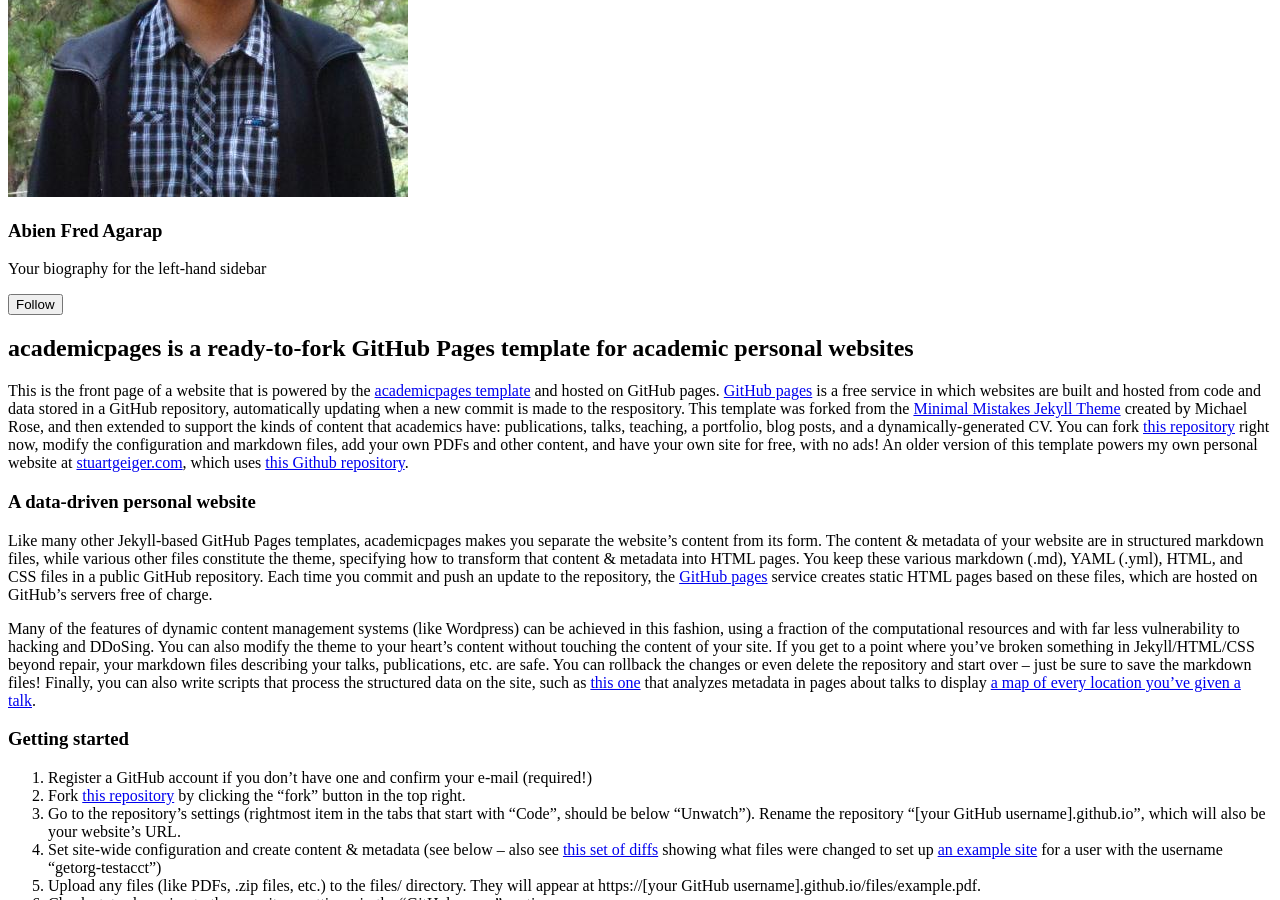
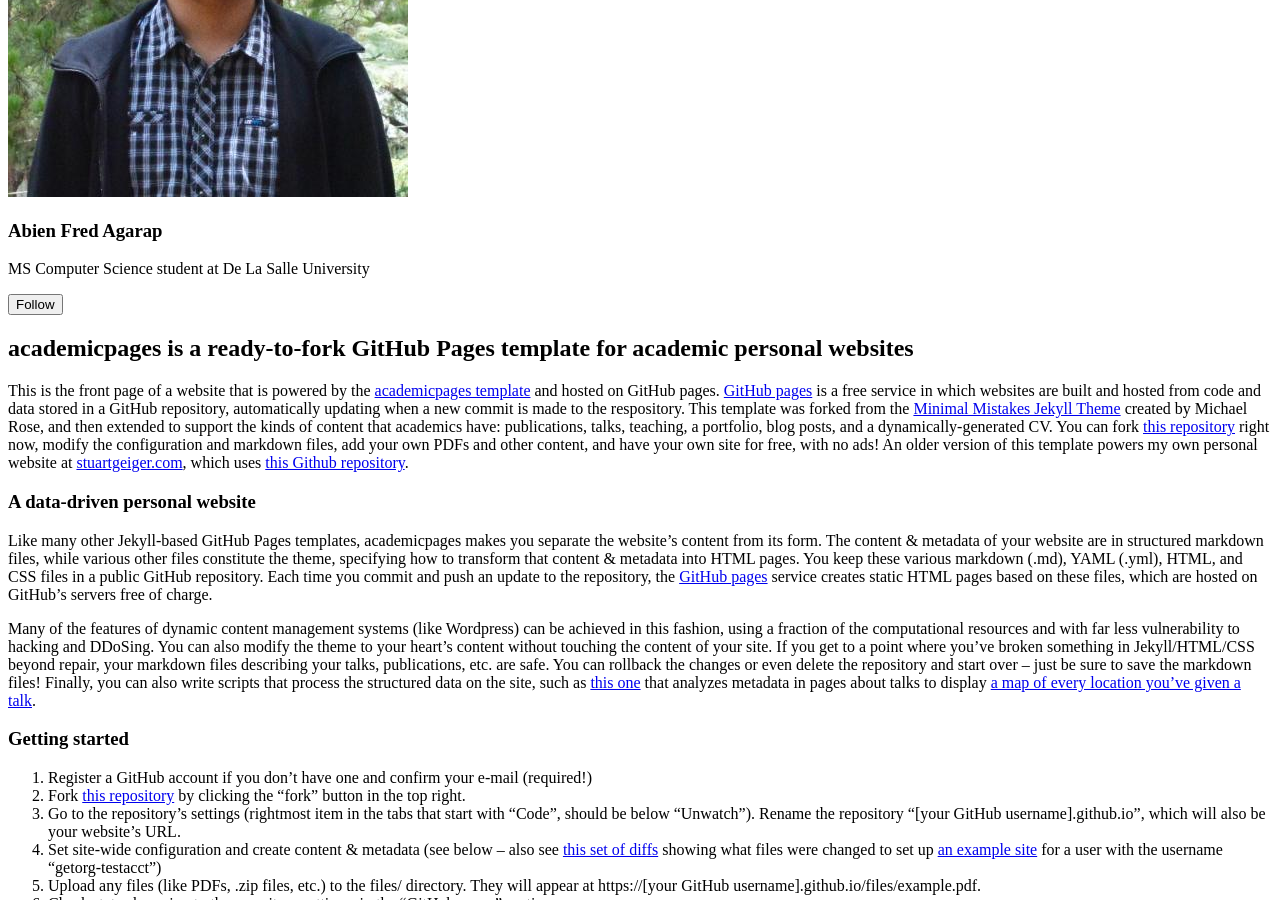
Before and after one commit to AFAgarap/AFAgarap.github.io, a Jekyll site: the page built from _pages/about.md, in a window 1280 px wide and 900 px high, scrolled down 505 px. Built offline with Jekyll 4.4.1, drawn with Linux system fonts in a browser that asks for light colours; some web fonts are replaced.

Commit message:
chore: set yaml configuration

```diff
--- a/_config.yml
+++ b/_config.yml
@@ -81,13 +81,13 @@
 author:
   name: "Abien Fred Agarap"
   avatar: "profile.png"
-  bio: "Your biography for the left-hand sidebar"
-  location: "Location"
+  bio: "MS Computer Science student at De La Salle University"
+  location: "Philippines"
   employer:
-  pubmed: "https://www.ncbi.nlm.nih.gov/pubmed/?term=john+snow"
-  googlescholar: "http://yourfullgooglescholarurl.com"
-  email:
-  researchgate: # example: "https://www.researchgate.net/profile/yourprofile"
+  pubmed:
+  googlescholar: "https://scholar.google.com/citations?user=TA51jxUAAAAJ&hl=en"
+  email: "abien_agarap@dlsu.edu.ph"
+  researchgate: "https://www.researchgate.net/profile/Abien_Fred_Agarap"
   uri:
   bitbucket:
   codepen:
@@ -95,20 +95,20 @@
   flickr:
   facebook:
   foursquare:
-  github: "academicpages"
+  github: "AFAgarap"
   google_plus:
   keybase:
-  instagram:
+  instagram: "afagarap"
   impactstory: #"https://profiles.impactstory.org/u/xxxx-xxxx-xxxx-xxxx"
   lastfm:
-  linkedin:
-  orcid: "http://orcid.org/yourorcidurl"
+  linkedin: "https://www.linkedin.com/in/abienfredagarap/"
+  orcid: "https://orcid.org/0000-0002-7247-8180"
   pinterest:
   soundcloud:
   stackoverflow: # http://stackoverflow.com/users/123456/username
   steam:
   tumblr:
-  twitter: "replacethistwitterhandle"
+  twitter: "afagarap"
   vine:
   weibo:
   xing:
```
